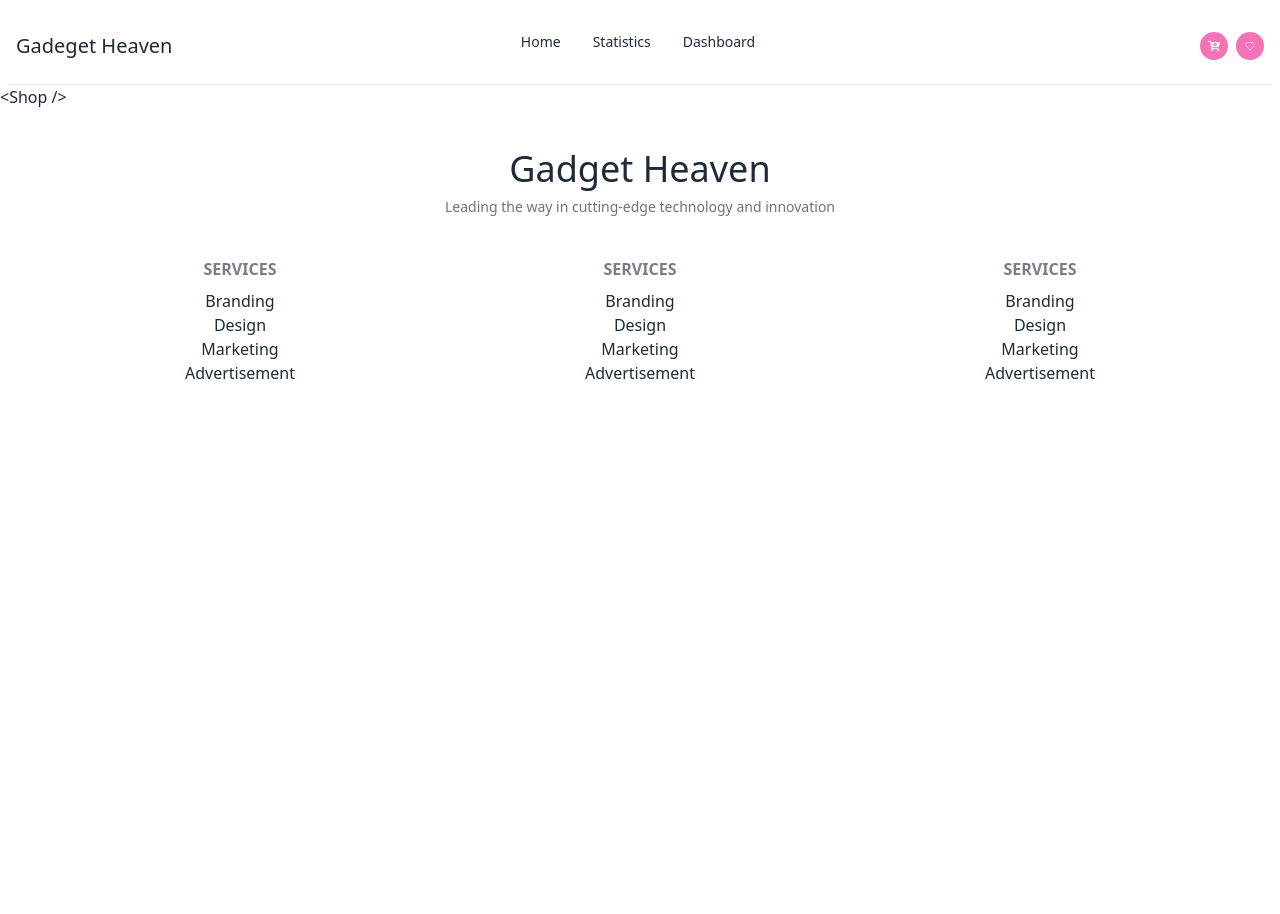
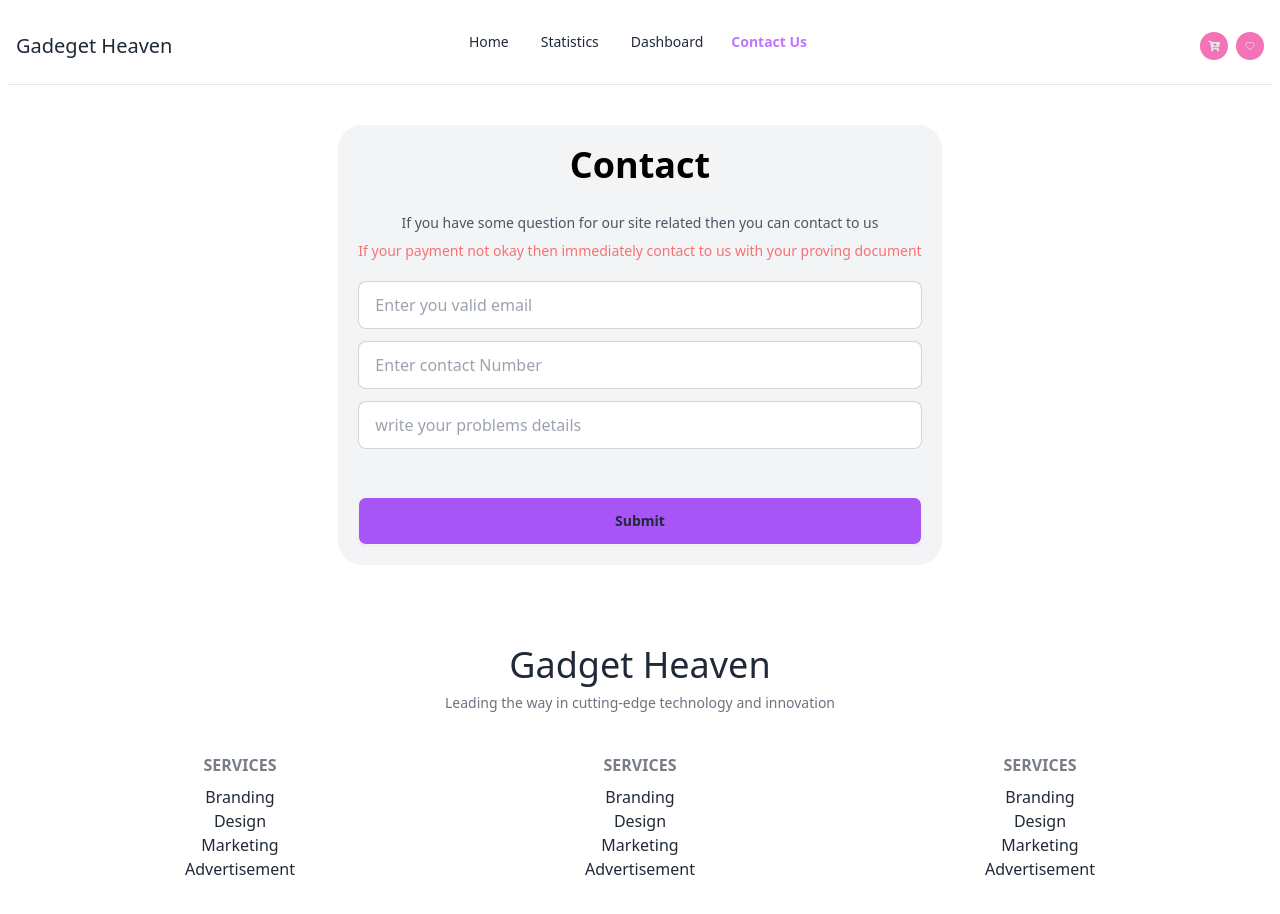
Before and after one commit to programming-hero-web-course-4/b10a8-gadget-heaven-shamimranapro85, a React (Vite) app: page /Contact in a window 1280 px wide. Shown: the top 914 px of the page. Before the commit the page ends 800 px from the top, so only its background shows below. Built offline with nearby package versions, Linux system fonts and the light colour scheme.

Commit message:
add extra contra rout

```diff
--- a/src/App.jsx
+++ b/src/App.jsx
@@ -10,6 +10,7 @@ import Statistics from "./components/pages/Statistics";
 import Shop from "./components/shop";
 import { Flip, ToastContainer, toast } from "react-toastify";
 import "react-toastify/dist/ReactToastify.css";
+import Contact from "./components/pages/Contact";
 
 function App() {
   const navigate = useNavigate();
@@ -187,7 +188,7 @@ function App() {
               }
             />
             <Route path="/statistics" element={<Statistics />} />
-            <Route path="/Contact" element={"<Shop />"} />
+            <Route path="/Contact" element={<Contact />} />
             <Route
               path="/details"
               element={
--- a/src/components/navbar/Navbar.jsx
+++ b/src/components/navbar/Navbar.jsx
@@ -14,6 +14,9 @@ const Navber = ({ addCart, addfav }) => {
       </NavLink>
       <NavLink to="/Dashboard" className={"mr-1 mb-2 px-3 rounded-md py-2"}>
         Dashboard
+      </NavLink>
+      <NavLink to="/Contact" className={"mr-1 mb-2 px-3 rounded-md py-2"}>
+        Contact Us
       </NavLink>
     </>
   );
--- /dev/null
+++ b/src/components/pages/Contact.jsx
@@ -0,0 +1,24 @@
+import { NavLink } from "react-router-dom"
+
+
+const Contact = () => {
+  return (
+    <div className='container mx-auto'>
+        <div className="py-10 flex justify-center items-center">
+            <div className='rounded-3xl text-center bg-gray-100 p-5 flex flex-col gap-2'>
+                <h1 className='text-black text-4xl mb-5 font-bold text-center'>Contact</h1>
+                <p className='text-gray-600 text-sm'>If you have some question for our site related then you can contact to us </p>
+                <p className='text-red-400 text-sm'>If your payment not okay then immediately contact to us with your proving document</p>
+               <div className="w-full flex flex-col  gap-3 mb-10 mt-3">
+               <input type="text" className="input input-bordered w-full " placeholder='Enter you valid email' />
+                <input type="text" className="input input-bordered w-full " placeholder='Enter contact Number' />
+                <input type="text" className="input input-bordered w-full " placeholder='write your problems details' />
+               </div>
+                <NavLink to={"/"} className='btn bg-purple-500'>Submit</NavLink>
+            </div>
+        </div>
+    </div>
+  )
+}
+
+export default Contact
```
